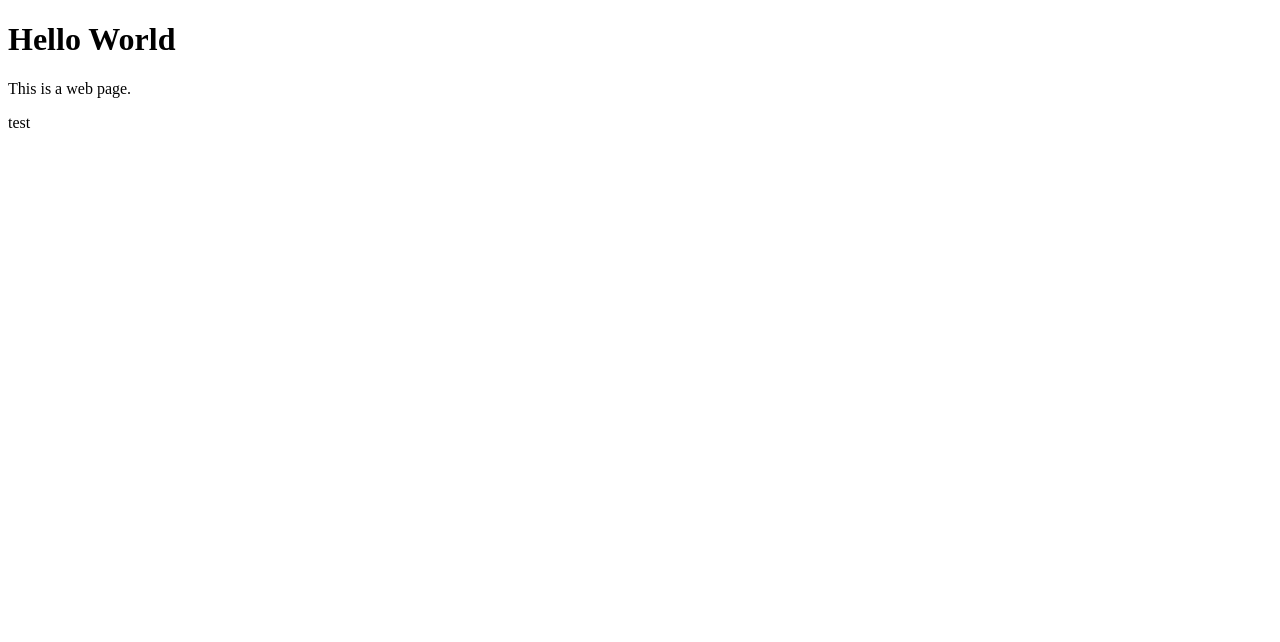
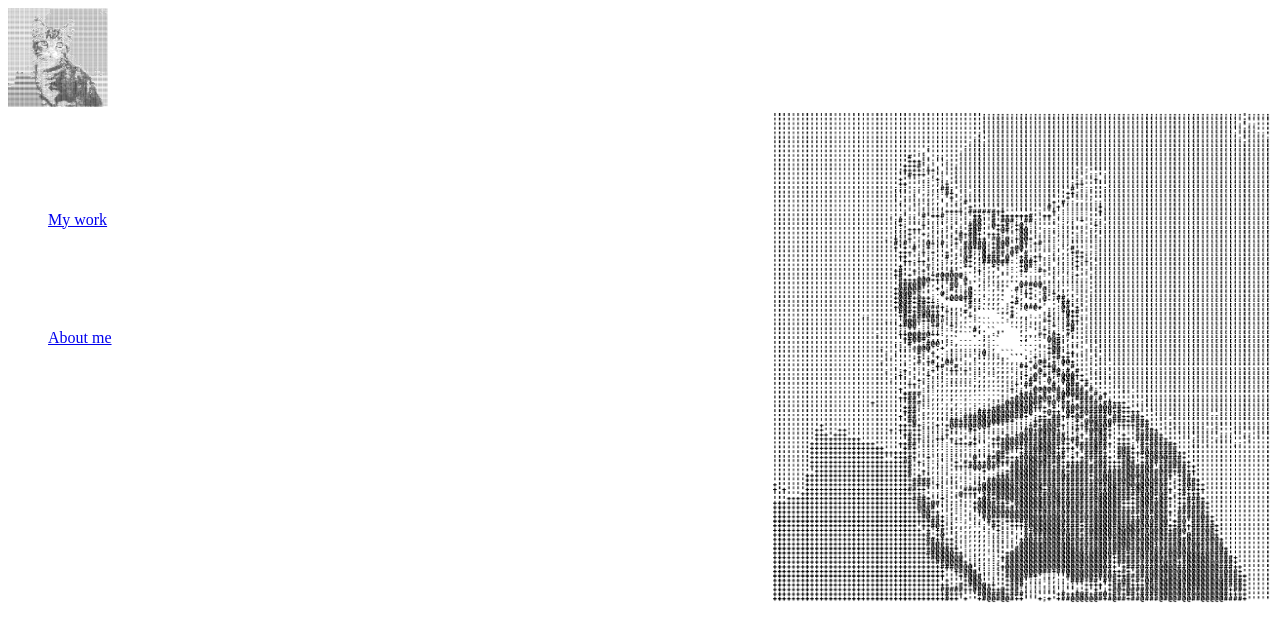
Before and after one commit to Wout-git/of-techne-website, a plain HTML site: page index.html in a window 1280 px wide. Drawn offline with Linux system fonts and the light colour scheme; files that its build step writes are made by us from their sources.

Commit message:
add placeholder image

```diff
--- /dev/null
+++ b/about_me.html
@@ -0,0 +1,12 @@
+<!DOCTYPE html>
+<html lang="en">
+  <head>
+    <meta charset="utf-8">
+    <title>Styles Conference</title>
+    <link rel="stylesheet" href="assets/main.css">
+  </head>
+  <body>
+    <h1>Hello World</h1>
+    <p>This is a web page.</p>
+  </body>
+</html>
--- /dev/null
+++ b/assets/main.CSS
@@ -0,0 +1,25 @@
+.top-header-logo {
+    width: 100px;
+    height: auto;
+}
+
+.silhouette-image {
+    width: 500px;
+    height: auto;
+    display: block;
+    margin: 0 auto
+}
+
+nav {
+    float: left;
+}
+
+nav li {
+    list-style: none;
+    margin: 100px 0; /* instead of 100px */
+}
+
+section {
+    float: right;
+    text-align: center;
+}
--- a/index.html
+++ b/index.html
@@ -3,11 +3,22 @@
   <head>
     <meta charset="utf-8">
     <title>Styles Conference</title>
-    <link rel="stylesheet" href="assets/main.css">
+    <link rel="stylesheet" href="assets/main.CSS">
   </head>
   <body>
-    <h1>Hello World</h1>
-    <p>This is a web page.</p>
+    <header>
+    <!-- I'm using class "top-header-logo" to in the CSS file target the image for formatting -->
+      <img src="assets/images/logo_placeholder.png" alt="Logo for in the top page header" class = "top-header-logo">
+    </header>
+    <section>
+      <img src="assets/images/logo_placeholder.png" alt="Logo for in the top page header" class = "silhouette-image">
+    </section>
+    <nav>
+    <!-- I made these into a unordered list to make the formatting easier -->
+      <ul>
+        <li><a href="my_work.html">My work</a></li>
+        <li><a href="about_me.html">About me</a></li>
+      </ul>
+    </nav>
   </body>
 </html>
-test
```
Also changed, not shown: essay2.html (+12 -0 lines), glossary.html (added, +12 -0 lines), my_work.html (+12 -0 lines), timeline.html (added, +12 -0 lines), assets/images/logo_placeholder.png (added), main.CSS (deleted).
